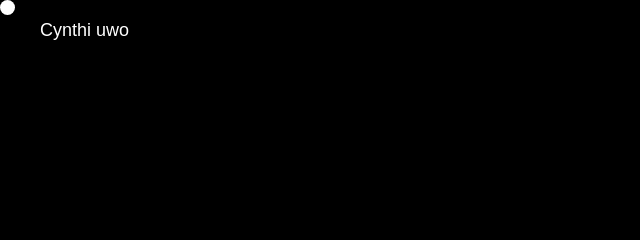
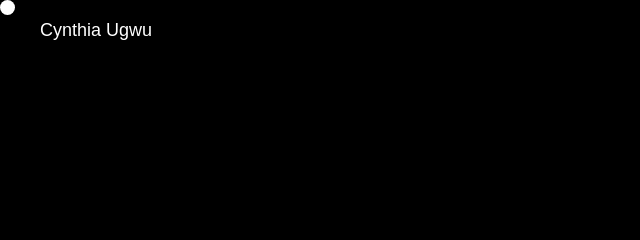
Before and after one commit to ShivankMahor/cynthia, a plain HTML site: page index.html in a window 1280 px wide. Shown: the top 240 px of the page, 0-640 px from the left. Drawn offline with nearby package versions, Linux system fonts and the light colour scheme; a script that the page names is missing; a web font is replaced by a local one.

Commit message:
Update index.html

```diff
--- a/index.html
+++ b/index.html
@@ -4,7 +4,7 @@
 <head>
     <meta charset="UTF-8">
     <meta name="viewport" content="width=device-width, initial-scale=1.0">
-    <title>Document</title>
+    <title>Cynthia Ugwu</title>
     <link rel="stylesheet" href="loco.css">
     <link href="https://cdn.jsdelivr.net/npm/remixicon@3.5.0/fonts/remixicon.css" rel="stylesheet">
     <link rel="preconnect" href="https://fonts.googleapis.com">
@@ -18,7 +18,7 @@
     <div id="main">
         <div id="hero">
             <div id="nav">
-                <a href="#">Cynthi uwo</a>
+                <a href="#">Cynthia Ugwu</a>
                 <h4>Menu</h4>
             </div>
             <div id="heading">
```
